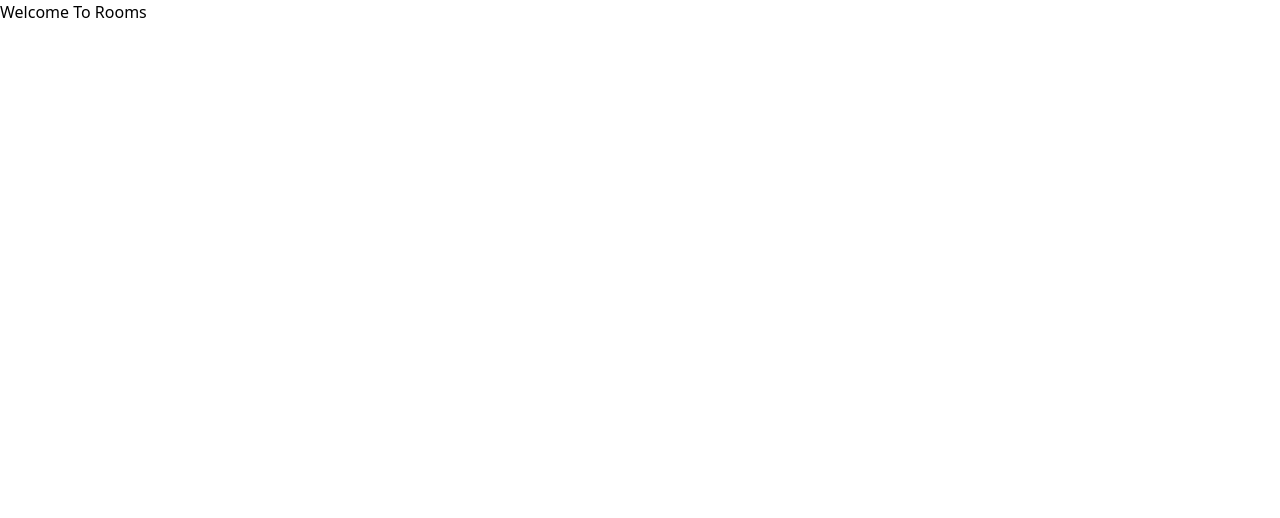
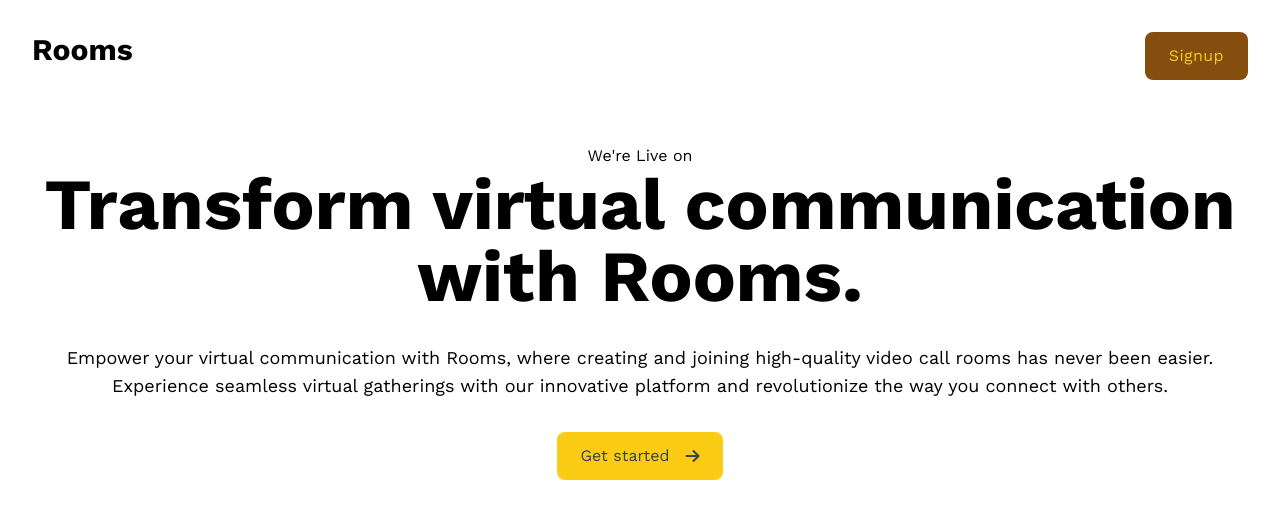
Before and after one commit to parlgy/Rooms, a website: page index.html in a window 1280 px wide. Drawn offline with nearby package versions, Linux system fonts and the light colour scheme.

Commit message:
hero section

```diff
--- a/index.html
+++ b/index.html
@@ -4,10 +4,48 @@
     <meta charset="UTF-8">
     <meta http-equiv="X-UA-Compatible" content="IE=edge">
     <meta name="viewport" content="width=device-width, initial-scale=1.0">
+
+    <!-- Google Fonts -->
+    <link rel="preconnect" href="https://fonts.googleapis.com">
+    <link rel="preconnect" href="https://fonts.gstatic.com" crossorigin>
+    <link href="https://fonts.googleapis.com/css2?family=Work+Sans:wght@400;700&display=swap" rel="stylesheet">
+
+    <!-- Font awesome -->
+    <link rel="stylesheet" href="https://cdnjs.cloudflare.com/ajax/libs/font-awesome/6.1.1/css/all.min.css" integrity="sha512-KfkfwYDsLkIlwQp6LFnl8zNdLGxu9YAA1QvwINks4PhcElQSvqcyVLLD9aMhXd13uQjoXtEKNosOWaZqXgel0g==" crossorigin="anonymous" referrerpolicy="no-referrer" />
+
+
+    <!-- Tailwind css cdn -->
     <script src="https://cdn.tailwindcss.com"></script>
     <title>Rooms</title>
 </head>
-<body>
-    <h1>Welcome To Rooms</h1>
+<body style="font-family: 'Work Sans', sans-serif;" class="font-light">
+    <!-- navigation Bar -->
+    <section class="px-4 py-8 mx-auto sm:max-w-xl md:max-w-full lg:max-w-screen-xl md:px-24 lg:px-8">
+        <div class="flex justify-between">
+            <h1 class="text-3xl font-bold">Rooms</h1>
+            <a href="/" class="inline-flex items-center justify-center h-12 px-6 tracking-wide text-yellow-400 bg-yellow-800 rounded-lg">
+            Signup
+          </a>
+        </div>
+    </section>
+
+    <!-- Hero Section -->
+    <section class="px-4 py-8 mx-auto sm:max-w-xl md:max-w-full lg:max-w-screen-xl md:px-24 lg:px-8">
+        <div>
+            <p class="text-center">We're Live on</p>
+            <h1 class="text-5xl lg:text-7xl font-bold text-center">Transform virtual communication with Rooms.</h1>
+
+            <p class="text-center mt-8 text-lg">Empower your virtual communication with Rooms, where creating and joining high-quality video call rooms has never been easier.
+                Experience seamless virtual gatherings with our innovative platform and revolutionize the way you connect with others.</p>
+
+            <div class="flex justify-center mt-8">
+                <a href="/" class="inline-flex items-center justify-center h-12 px-6 text-gray-700 bg-yellow-400 rounded-lg">
+                    <p class="mr-4"> Get started</p>
+                    <i class="fa-solid fa-arrow-right"></i>
+                    </a>
+            </div>
+
+        </div>
+    </section>
 </body>
 </html>
```
Also changed, not shown: dist/output.css (added).
